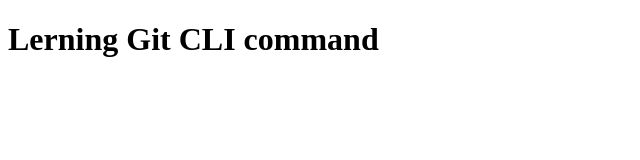
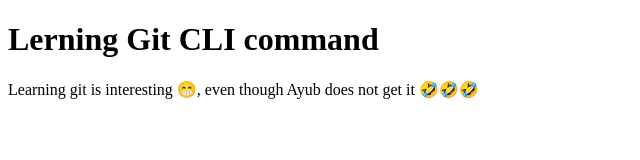
Before and after one commit to Anaspropro/git-practice, a plain HTML site: page index.html in a window 1280 px wide. Shown: the whole page, without its empty margins (0-640 px from the left). Drawn offline with Linux system fonts and the light colour scheme.

Commit message:
learning git

```diff
--- a/index.html
+++ b/index.html
@@ -7,5 +7,6 @@
 </head>
 <body>
   <h1>Lerning Git CLI command</h1>
+  <p>Learning git is interesting 😁, even though Ayub does not get it 🤣🤣🤣</p>
 </body>
 </html>
```
